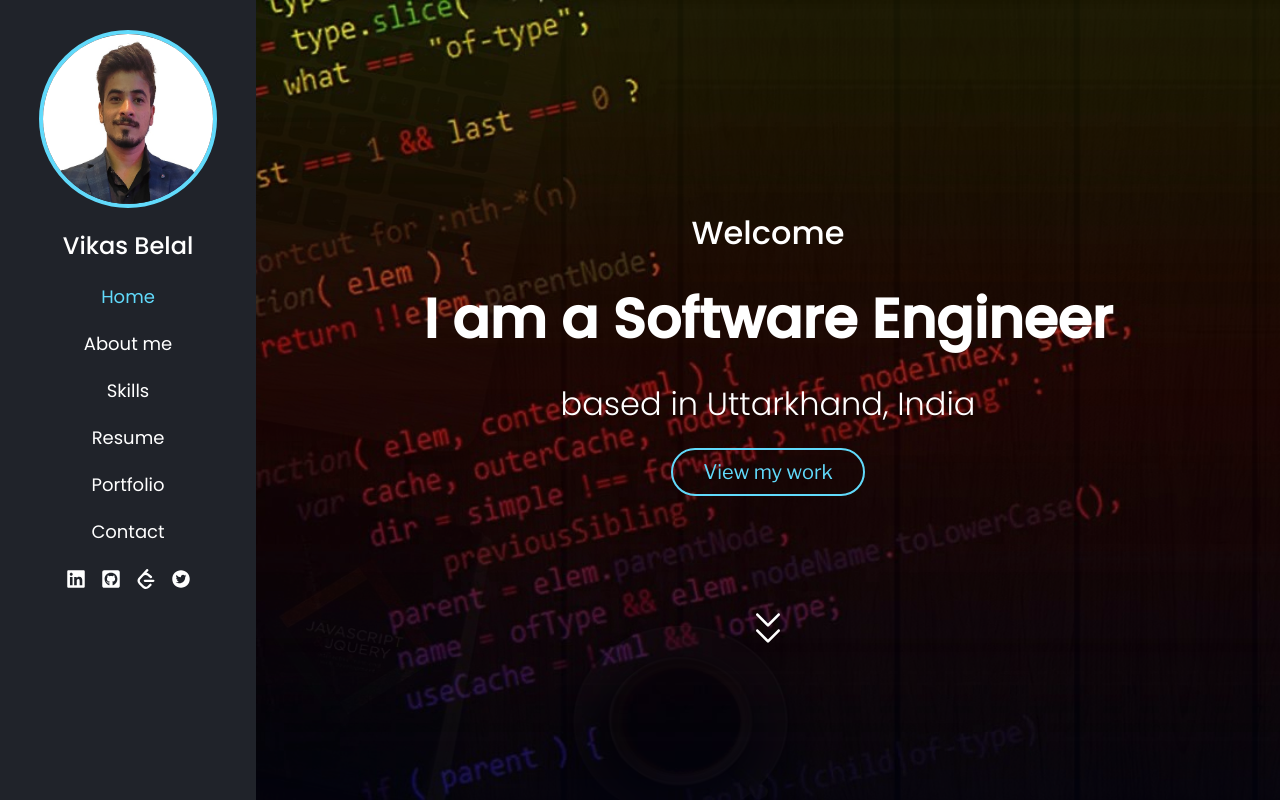
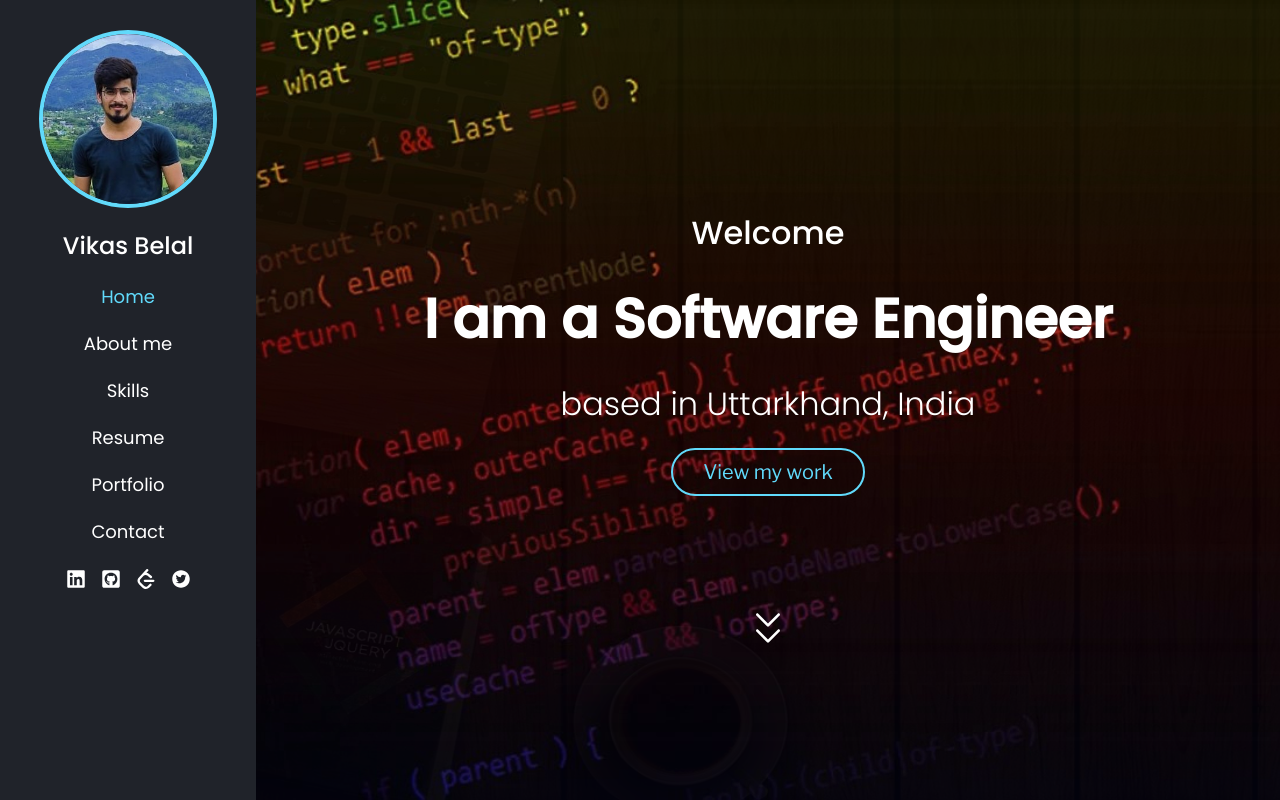
Before and after one commit to vikas03071999/AboutMe, a React (Create React App) app: page / in a window 1280 px wide. Built offline with nearby package versions, Linux system fonts and the light colour scheme.

Commit message:
Changed display picture

```diff
--- a/src/Components/Sidebar.jsx
+++ b/src/Components/Sidebar.jsx
@@ -1,6 +1,6 @@
 import React, { useContext } from 'react'
 import styled from 'styled-components'
-import  ProfilePicture  from '../Assets/Images/Vikas1922894.jpg'
+import  ProfilePicture  from '../Assets/Images/DisplayPicture.jpeg'
 import { FaLinkedin, FaGithubSquare } from "react-icons/fa"
 import { SiLeetcode } from "react-icons/si"
 import { AiFillTwitterCircle } from "react-icons/ai"
@@ -32,6 +32,7 @@ const Picture = styled.img`
     height: 170px;
     border-radius: 50%;
     border: 4px solid #61dafb;
+    object-fit: cover;
 `;
 
 const Name = styled.h2`
```
Also changed, not shown: src/Assets/Images/DisplayPicture.jpeg (added).
